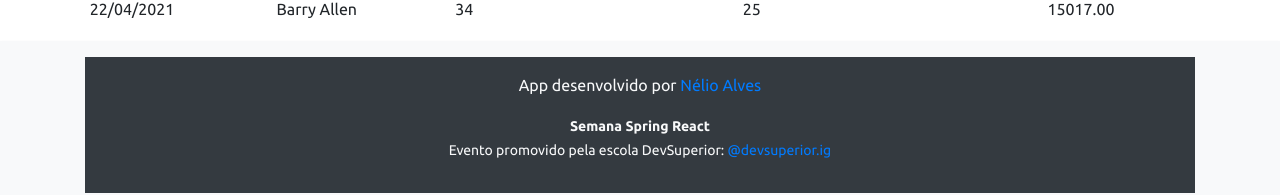
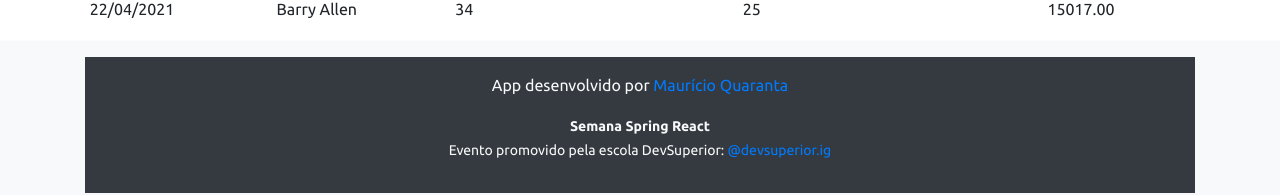
Before and after one commit to mauricioqvp/sds3, a React (Create React App) app in the folder frontend/: page / in a window 1280 px wide. Shown: the part 675-870 px from the top of the page. Built offline with nearby package versions, Linux system fonts and the light colour scheme.

Commit message:
Referencia atualizada

```diff
--- a/frontend/src/components/Footer/index.tsx
+++ b/frontend/src/components/Footer/index.tsx
@@ -4,7 +4,7 @@ const Footer = () => {
             <div className="container">
                 <footer className="footer mt-auto py-3 bg-dark">
                     <div className="container">
-                        <p className="text-light">App desenvolvido por <a href="https://github.com/mauricioqvp" target="_blank" rel="noreferrer">Nélio Alves</a></p>
+                        <p className="text-light">App desenvolvido por <a href="https://github.com/mauricioqvp" target="_blank" rel="noreferrer">Maurício Quaranta</a></p>
                         <p className="text-light"><small><strong>Semana Spring React</strong><br />
       Evento promovido pela escola DevSuperior: <a href="https://instagram.com/devsuperior.ig" target="_blank" rel="noreferrer">@devsuperior.ig</a></small></p>
                     </div>
```
